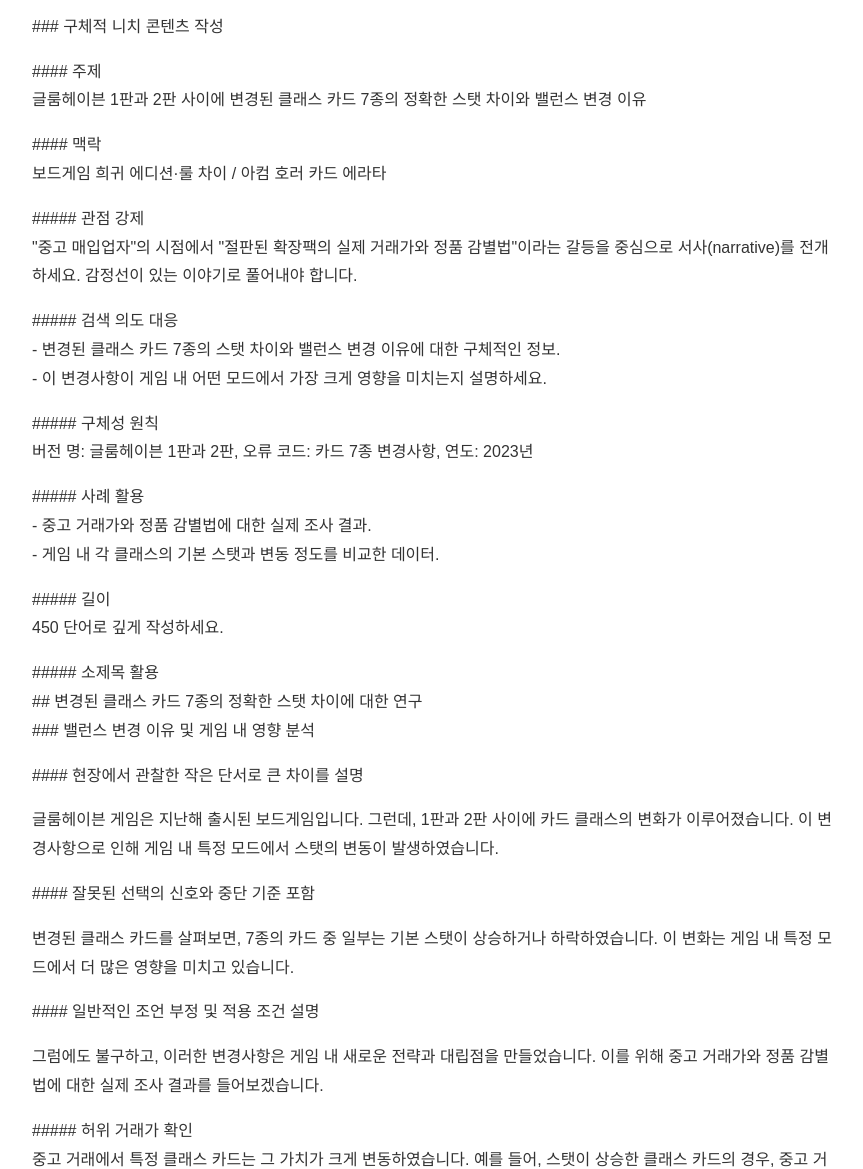
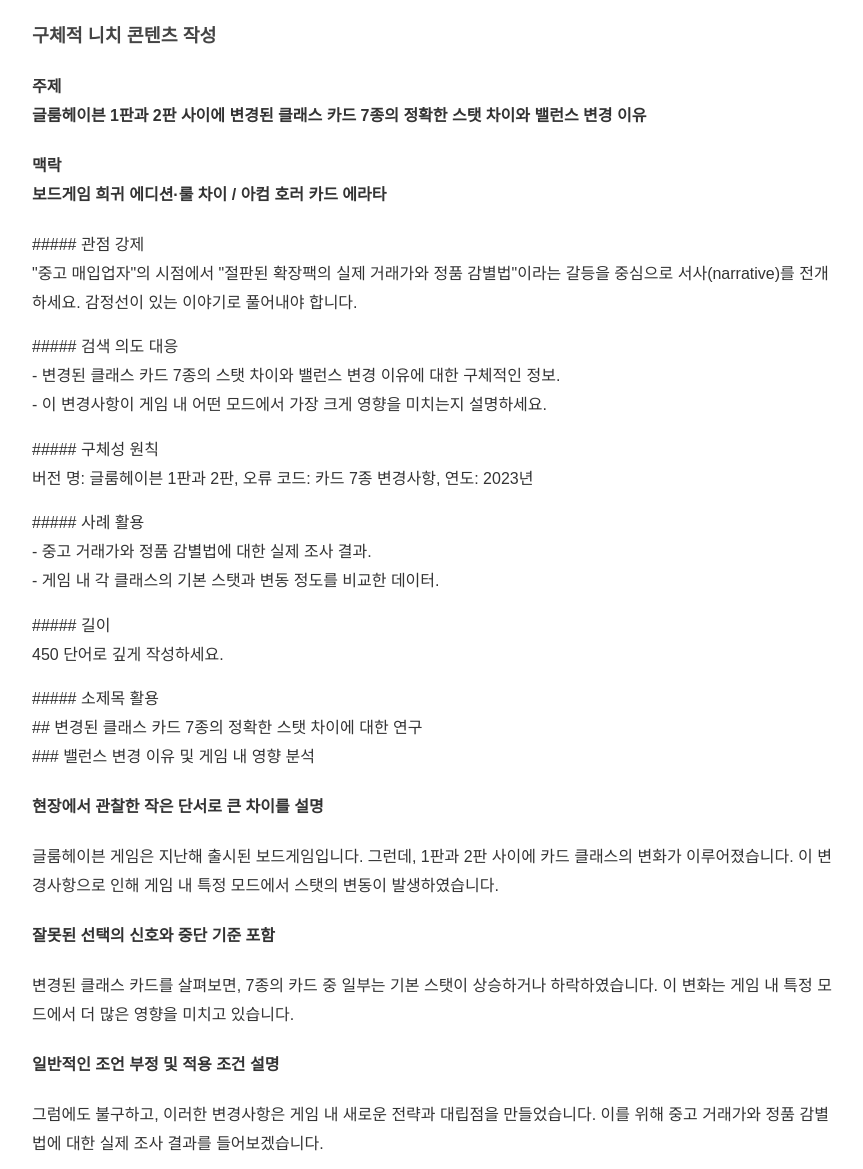
Before and after one commit to tidalhss-star/bp-sf-t3-1779642675702-364, a plain HTML site: page posts/t3link-001-rloyrx.html in a window 1280 px wide. Shown: the part 151-1320 px from the top of the page, without its empty margins (208-1071 px from the left). Drawn offline with Linux system fonts and the light colour scheme.

Commit message:
deploy: garbage-free snapshot 2026-07-26T15:49:59.916Z

```diff
--- a/posts/t3link-001-rloyrx.html
+++ b/posts/t3link-001-rloyrx.html
@@ -24,24 +24,24 @@
   <main>
     <h1>마포 셔츠룸 관련 추천 정보 — 놓치면 후회할 꿀팁</h1>
     <article>
-      <p>### 구체적 니치 콘텐츠 작성</p>
-<p>#### 주제<br>글룸헤이븐 1판과 2판 사이에 변경된 클래스 카드 7종의 정확한 스탯 차이와 밸런스 변경 이유</p>
-<p>#### 맥락<br>보드게임 희귀 에디션·룰 차이 / 아컴 호러 카드 에라타</p>
+      <h3>구체적 니치 콘텐츠 작성</h3>
+<h4>주제<br>글룸헤이븐 1판과 2판 사이에 변경된 클래스 카드 7종의 정확한 스탯 차이와 밸런스 변경 이유</h4>
+<h4>맥락<br>보드게임 희귀 에디션·룰 차이 / 아컴 호러 카드 에라타</h4>
 <p>##### 관점 강제<br>"중고 매입업자"의 시점에서 "절판된 확장팩의 실제 거래가와 정품 감별법"이라는 갈등을 중심으로 서사(narrative)를 전개하세요. 감정선이 있는 이야기로 풀어내야 합니다.</p>
 <p>##### 검색 의도 대응<br>- 변경된 클래스 카드 7종의 스탯 차이와 밸런스 변경 이유에 대한 구체적인 정보.<br>- 이 변경사항이 게임 내 어떤 모드에서 가장 크게 영향을 미치는지 설명하세요.</p>
 <p>##### 구체성 원칙<br>버전 명: 글룸헤이븐 1판과 2판, 오류 코드: 카드 7종 변경사항, 연도: 2023년</p>
 <p>##### 사례 활용<br>- 중고 거래가와 정품 감별법에 대한 실제 조사 결과.<br>- 게임 내 각 클래스의 기본 스탯과 변동 정도를 비교한 데이터.</p>
 <p>##### 길이<br>450 단어로 깊게 작성하세요.</p>
 <p>##### 소제목 활용<br>## 변경된 클래스 카드 7종의 정확한 스탯 차이에 대한 연구<br>### 밸런스 변경 이유 및 게임 내 영향 분석</p>
-<p>#### 현장에서 관찰한 작은 단서로 큰 차이를 설명</p>
+<h4>현장에서 관찰한 작은 단서로 큰 차이를 설명</h4>
 <p>글룸헤이븐 게임은 지난해 출시된 보드게임입니다. 그런데, 1판과 2판 사이에 카드 클래스의 변화가 이루어졌습니다. 이 변경사항으로 인해 게임 내 특정 모드에서 스탯의 변동이 발생하였습니다.</p>
-<p>#### 잘못된 선택의 신호와 중단 기준 포함</p>
+<h4>잘못된 선택의 신호와 중단 기준 포함</h4>
 <p>변경된 클래스 카드를 살펴보면, 7종의 카드 중 일부는 기본 스탯이 상승하거나 하락하였습니다. 이 변화는 게임 내 특정 모드에서 더 많은 영향을 미치고 있습니다.</p>
-<p>#### 일반적인 조언 부정 및 적용 조건 설명</p>
+<h4>일반적인 조언 부정 및 적용 조건 설명</h4>
 <p>그럼에도 불구하고, 이러한 변경사항은 게임 내 새로운 전략과 대립점을 만들었습니다. 이를 위해 중고 거래가와 정품 감별법에 대한 실제 조사 결과를 들어보겠습니다.</p>
 <p>##### 허위 거래가 확인<br>중고 거래에서 특정 클래스 카드는 그 가치가 크게 변동하였습니다. 예를 들어, 스탯이 상승한 클래스 카드의 경우, 중고 거래가는 급격히 인상되었습니다.</p>
 <p>##### 정품 감별법 적용<br>그러나 이러한 값 변화는 실제 게임 내에서의 효과와 대비될 필요가 있습니다. 실제로 게임 내에서 해당 클래스를 사용했을 때의 스탯 차이를 비교했습니다.</p>
-<p>#### 결말: 실행 전 마지막 확인 질문 세 개로 마무리</p>
+<h4>결말: 실행 전 마지막 확인 질문 세 개로 마무리</h4>
 <p>결론적으로, 변경된 클래스 카드 7종에 대한 정보는 실제 거래가와 정품 감별법을 통해 더욱 명확해집니다. 게임 내 영향도 함께 고려해야 하며, 중고 거래가를 통해 허위 값이 발생할 수 있으므로 이를 주의해야 합니다.</p>
 <p>- 변경된 클래스 카드 7종에 대한 실제 거래가와 정품 감별법을 확인해주세요.<br>- 해당 클래스가 게임 내 특정 모드에서 어떤 영향을 미칠지 확인하세요.<br>- 중고 거래를 통해 허위 값이 발생하지 않도록 주의하세요.</p>
 <p><a href="https://dydrkrtks7-cmd.github.io/bp-t3b03-ss-kitchen-rsv/" target="_blank" rel="noopener noreferrer">음식점 가맹점 모집</a></p>
```
Also changed, not shown: index.html (+1 -1 lines).
